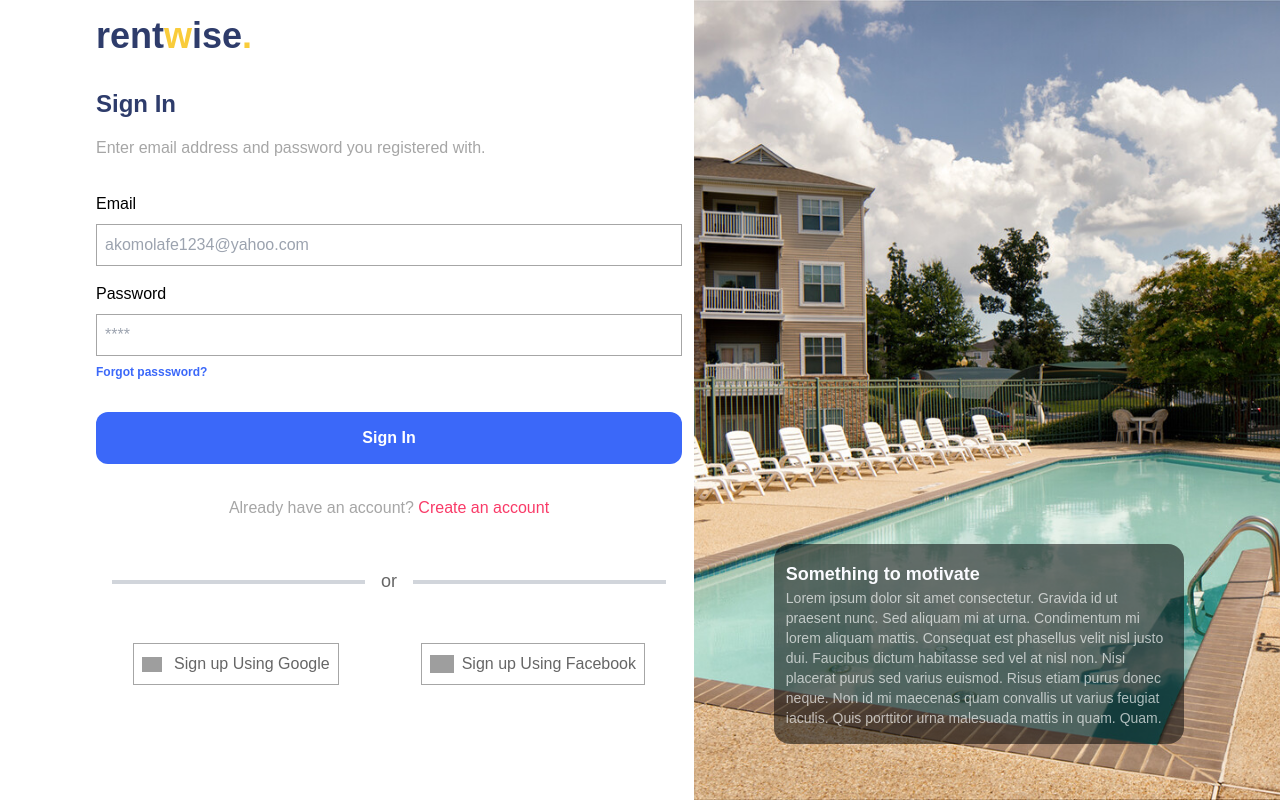
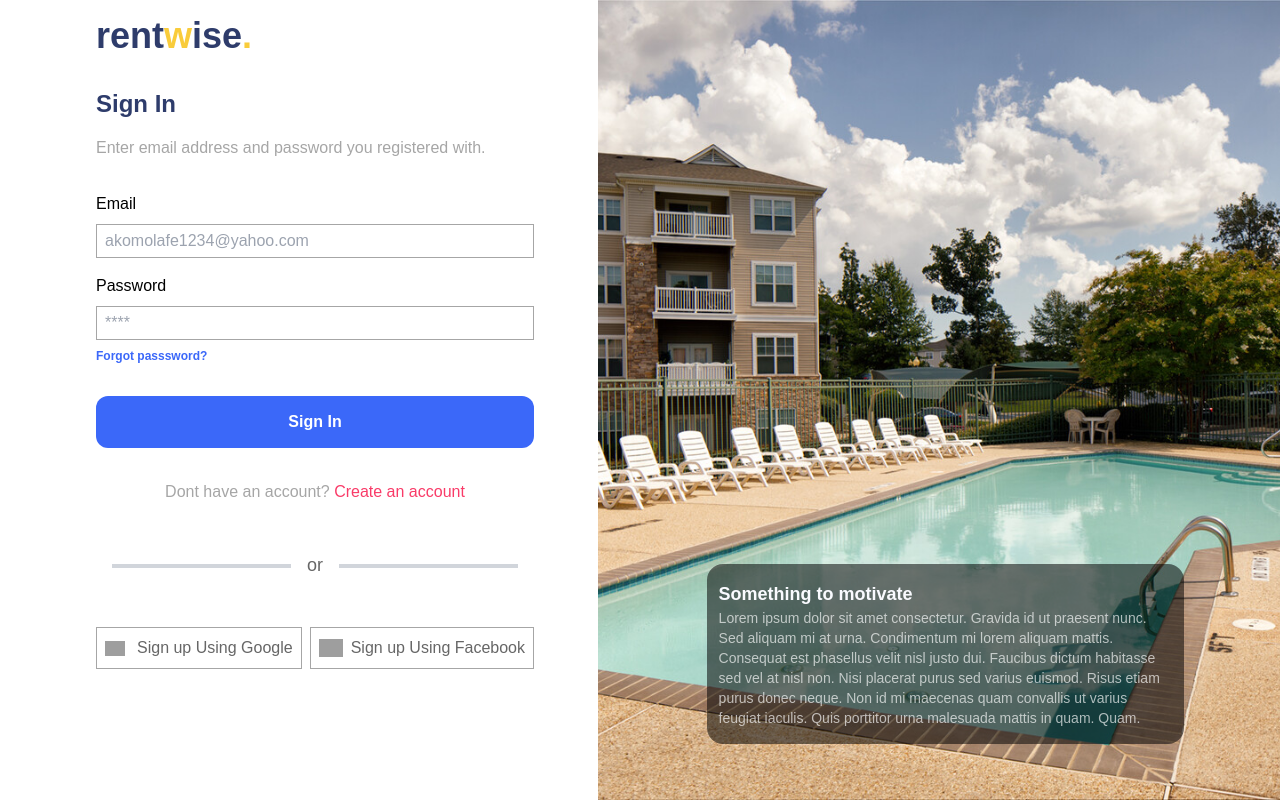
Before and after one commit to Obadea/rentwise, a React (Create React App) app: page /signin in a window 1280 px wide. Built offline with nearby package versions, Linux system fonts and the light colour scheme; grey boxes are pictures that could not be loaded; a web font is replaced by a local one.

Commit message:
minor update

```diff
--- a/src/pages/signinpage/SignInPage.jsx
+++ b/src/pages/signinpage/SignInPage.jsx
@@ -3,8 +3,8 @@ import Logo from "../../components/Logo";
 
 function SignInPage() {
   return (
-    <div className="flex flex-col lg:flex-row h-screen min-h-[500px]  ">
-      <div className="flex-1 my-4 mx-auto px-3 lg:pl-24 ">
+    <div className="flex flex-col lg:flex-row h-[800px] min-h-[500px]  ">
+      <div className=" my-4 mx-auto px-3 lg:pl-24 lg:pr-16  ">
         <div className="flex justify-between ">
           <Logo />
           <button className="font-bold text-sm text-customSearchblue lg:hidden">
@@ -26,7 +26,7 @@ function SignInPage() {
                 type="text"
                 id="email"
                 placeholder="akomolafe1234@yahoo.com"
-                className="border border-customBlackShade pl-2 py-2"
+                className="border border-customBlackShade pl-2 py-1"
               />
             </div>
             <div className="flex flex-col gap-2">
@@ -35,7 +35,7 @@ function SignInPage() {
                 type="text"
                 id="password"
                 placeholder="****"
-                className="border border-customBlackShade pl-2 py-2"
+                className="border border-customBlackShade pl-2 py-1"
               />
               <a href="#" className="text-xs font-bold text-customSearchblue">
                 Forgot passsword?
@@ -47,7 +47,7 @@ function SignInPage() {
                 Sign In
               </button>
               <p className="text-base font-normal text-customBlackShade text-center">
-                Already have an account?{" "}
+                Dont have an account?{" "}
                 <a href="#" className="text-customaccent">
                   Create an account
                 </a>
@@ -89,7 +89,7 @@ function SignInPage() {
           backgroundPosition: "center",
           backgroundRepeat: "no-repeat",
         }}
-        className="hidden lg:block flex-1 relative h-full "
+        className="hidden lg:block flex-1 relative h-full flex-1 "
       >
         <div className="absolute w-[70%] rounded-2xl py-4 px-3 gap-4 bottom-14 right-24 bg-[#00000087]">
           <h4 className="text-textcolor font-bold text-lg">
```
